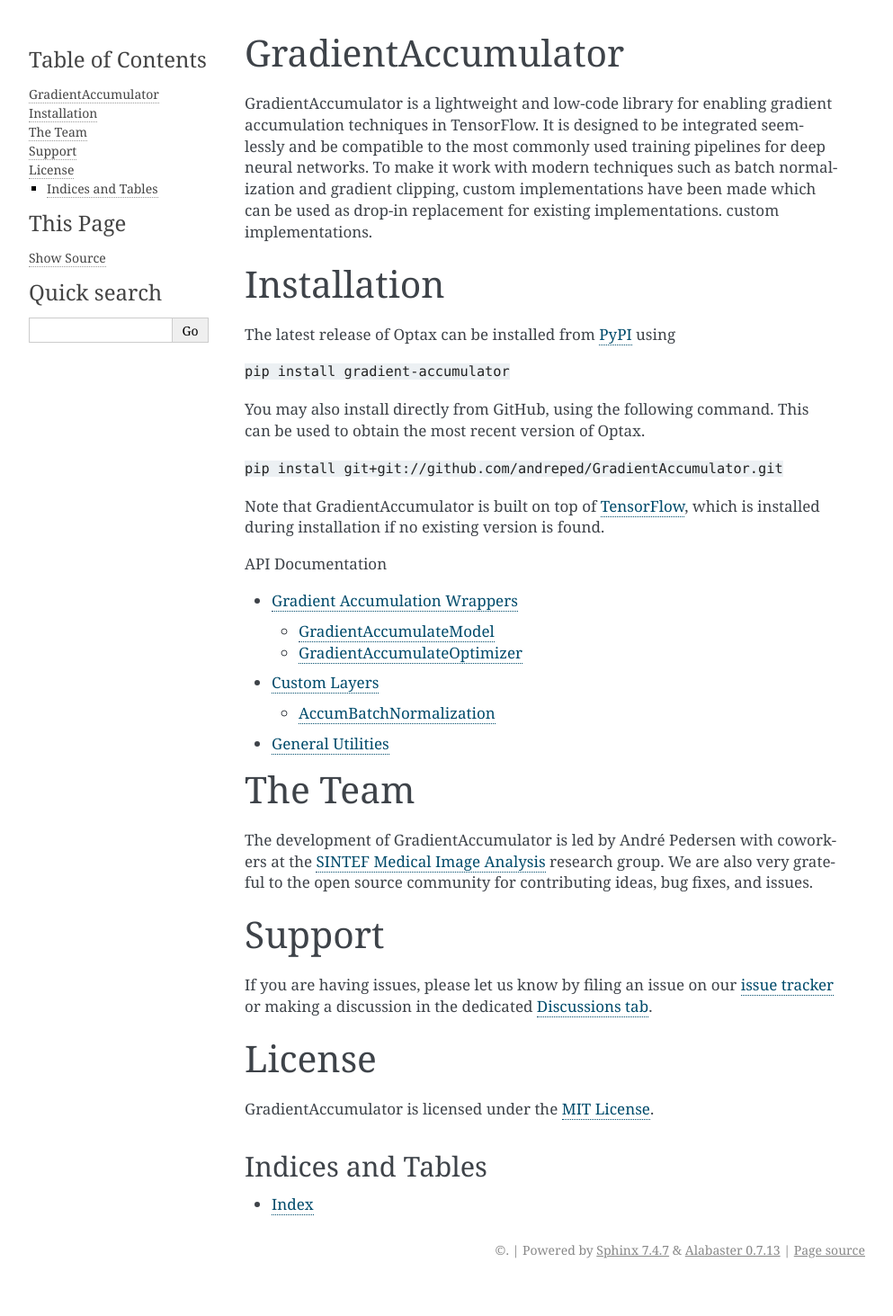
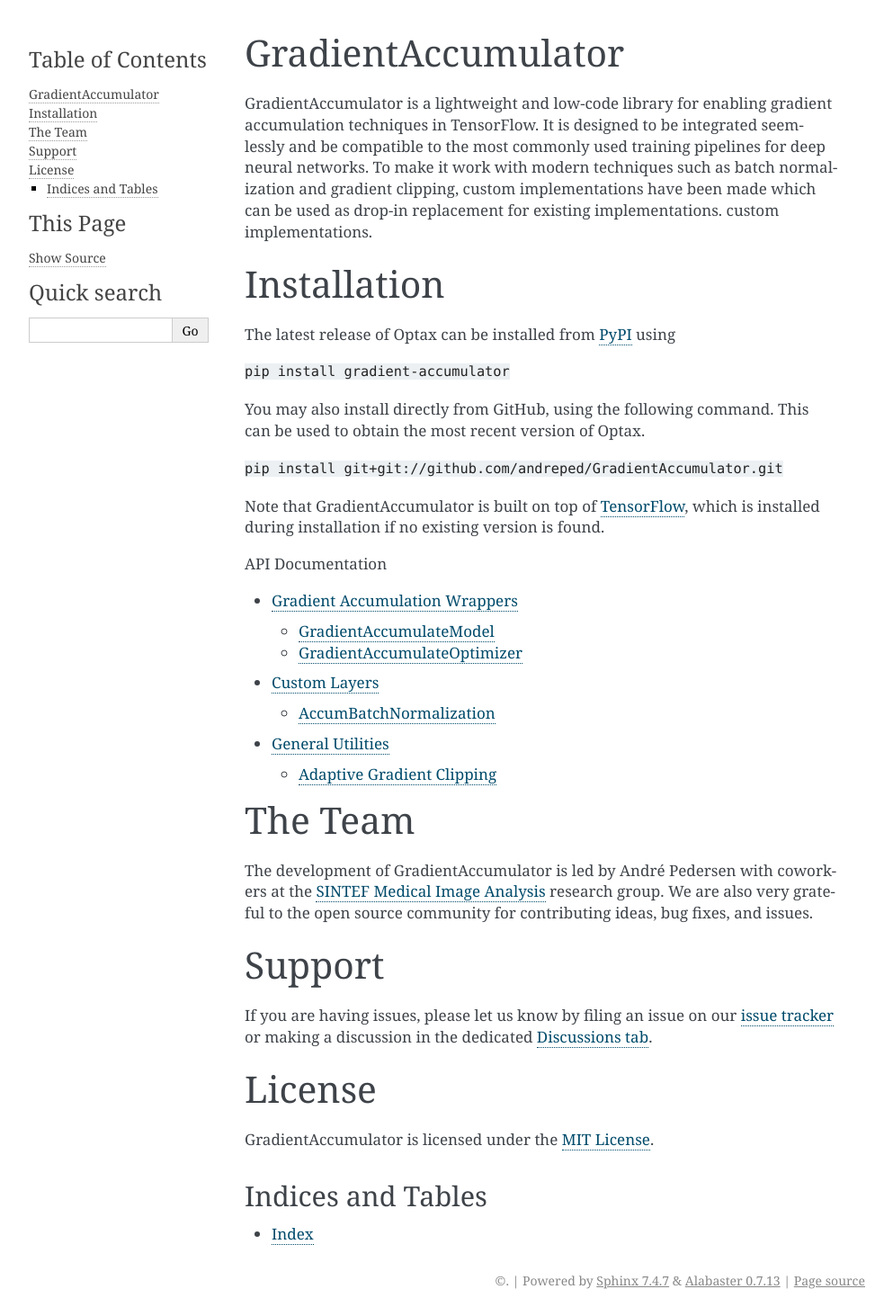
Before and after one commit to andreped/GradientAccumulator, a Sphinx documentation site: the page built from docs/index.rst, in a window 1280 px wide. Shown: the whole page at 90% size, without its empty margins (148-1141 px from the left). Built offline with Sphinx 7.4.7, drawn with Linux system fonts in a browser that asks for light colours; before the commit the page ends 1429 px from its top, so only the background shows below that.

Commit message:
Docs: Fixed header for Utilities [no ci]

```diff
--- a/docs/api.rst
+++ b/docs/api.rst
@@ -10,14 +10,14 @@
 
 
 GradientAccumulateModel
-~~~~~~~
+~~~~~~~~~~~~~~~~~~~~~~~
 
 .. autoclass:: GradientAccumulateModel
     :members:
 
 
 GradientAccumulateOptimizer
-~~~~~~~~~
+~~~~~~~~~~~~~~~~~~~~~~~~~~~
 
 .. autoclass:: GradientAccumulateOptimizer
     :members:
@@ -29,7 +29,7 @@
 .. currentmodule:: gradient_accumulator
 
 AccumBatchNormalization
-~~~~~~~~~~~~~~~~~~~~~~~~~~~
+~~~~~~~~~~~~~~~~~~~~~~~
 
 .. autoclass:: AccumBatchNormalization
     :members:
@@ -39,7 +39,9 @@
 =================================================
 
 .. currentmodule:: gradient_accumulator
-~~~~~~~~~~~~~~~~~~~~~~~~~~~
+
+Adaptive Gradient Clipping
+~~~~~~~~~~~~~~~~~~~~~~~~~~
 
 .. autofunction:: compute_norm
 .. autofunction:: unitwise_norm
```
